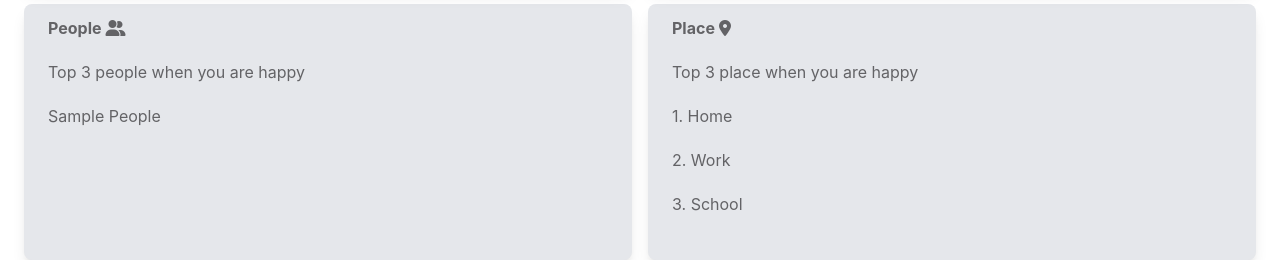
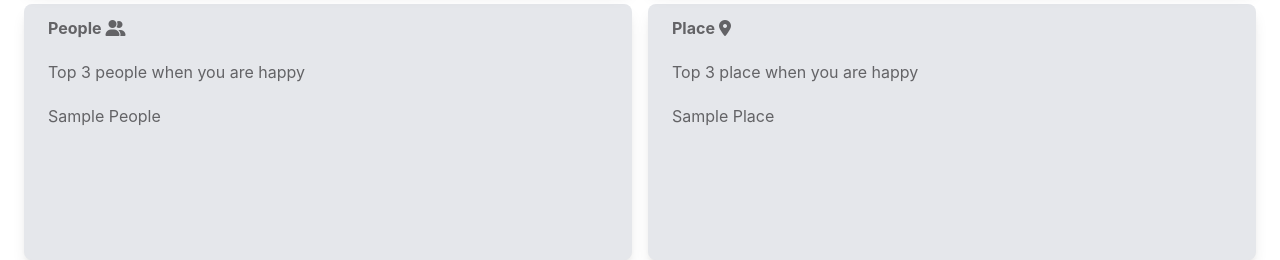
Before and after one commit to MemoMood/MemoMood, a Django app: template mood/templates/mood/discover.html in a window 1280 px wide. Shown: the part 734-994 px from the top of the page. Run offline with Django 4.2, Linux system fonts and the light colour scheme; the template is opened without the code that fills it: most values are stand-ins (such as "Sample title", 1, 10 or a date in 2020); style sheets or scripts are compiled from the project's sources; some libraries are stand-ins or nearby versions.

Commit message:
add top3 plaec

```diff
--- a/mood/templates/mood/discover.html
+++ b/mood/templates/mood/discover.html
@@ -140,9 +140,13 @@
             <i class="fa-solid fa-location-dot px-1 py-1"></i>
         </b>
         <h2 class="flex justify-items-left px-6 pt-5">Top 3 place when you are happy</h2>
-        <p class="flex justify-items-left px-6 pt-5"> 1. Home</p>
-        <p class="flex justify-items-left px-6 pt-5">2. Work</p>
-        <p class="flex justify-items-left px-6 pt-5">3. School</p>
+        {% for place in top_place %}
+            {% if place is None or place == "" %}
+                <p class="flex justify-items-left px-6 pt-5">No data</p>
+            {% else %}
+                <p class="flex justify-items-left px-6 pt-5">{{place|title}}</p>
+            {% endif %}
+        {% endfor %}
     </div>
 
 
```
